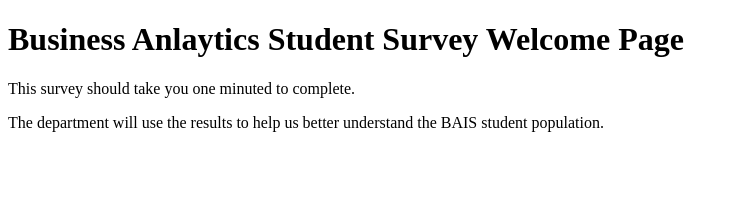
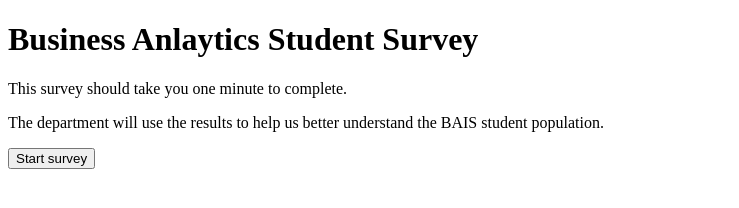
Before and after one commit to lilydosedel/lqdosedel-HW9, a plain HTML site: page index.html in a window 1280 px wide. Shown: the whole page, without its empty margins (0-739 px from the left). Drawn offline with Linux system fonts and the light colour scheme.

Commit message:
Update index.html

```diff
--- a/index.html
+++ b/index.html
@@ -6,8 +6,11 @@
     <title>Business Anlaytics Student Survey Welcome Page</title>
 </head>
 <body>
-    <h1>Business Anlaytics Student Survey Welcome Page</h1>
-    <p>This survey should take you one minuted to complete.</p>
+    <h1>Business Anlaytics Student Survey</h1>
+    <p>This survey should take you one minute to complete.</p>
     <p>The department will use the results to help us better understand the BAIS student population.</p>
+    <button onclick="window.location.href='lqdosedel_p1.html';">
+        Start survey
+      </button>
 </body>
 </html>
```
